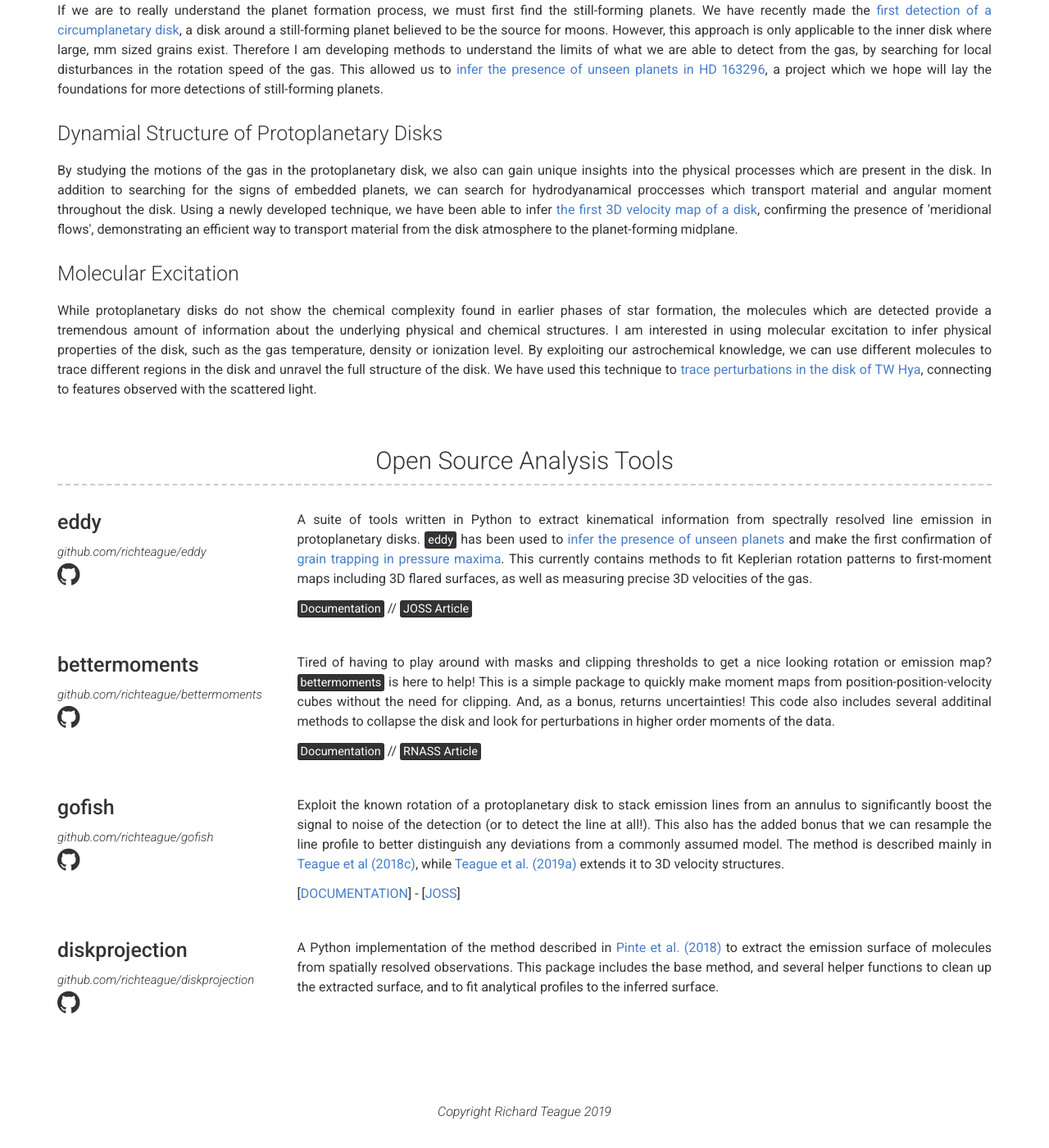
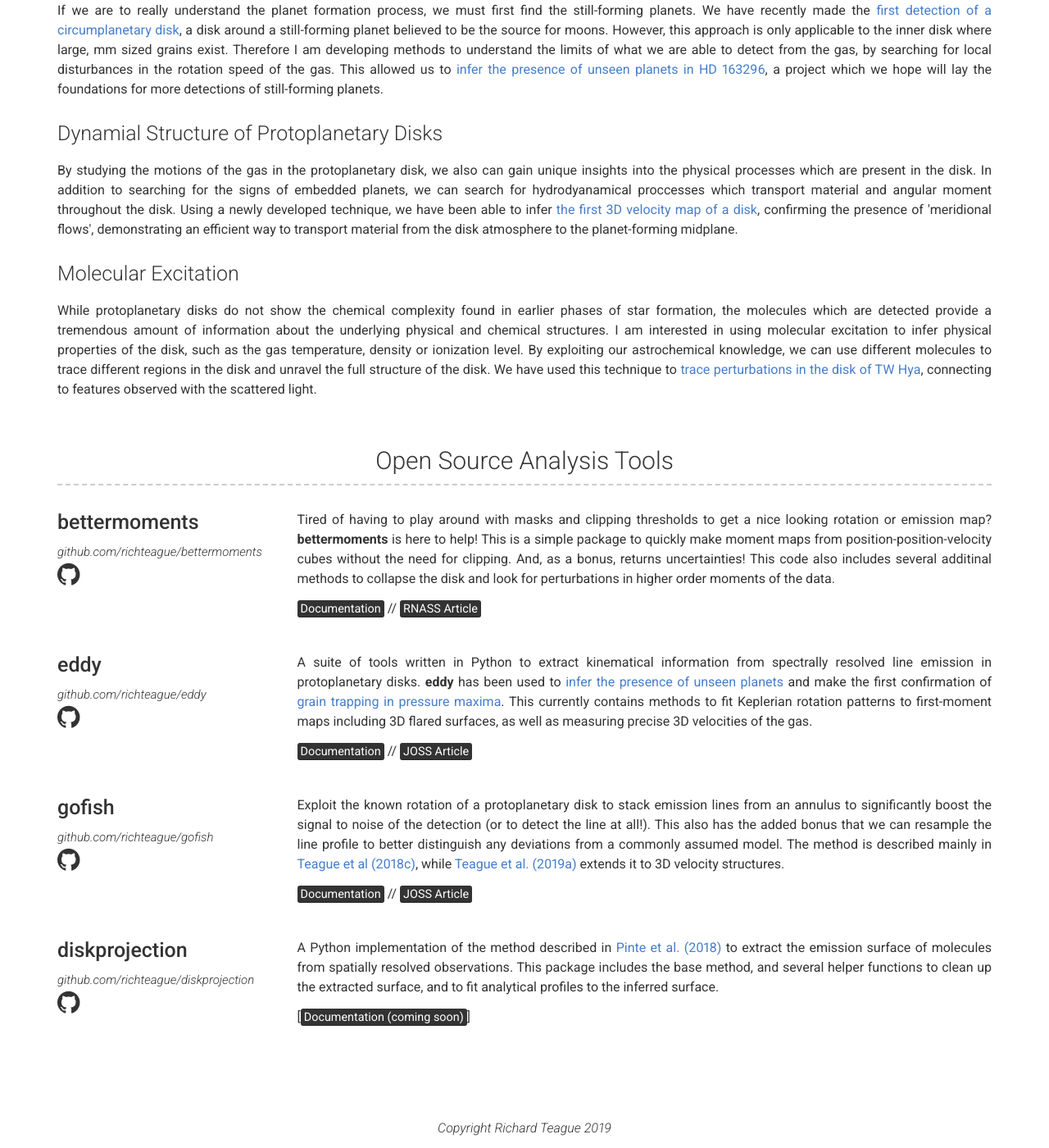
Before and after one commit to richteague/richteague.github.io, a Jekyll site: the page built from index.md, in a window 1280 px wide and 1400 px high, scrolled down 770 px. Shown: the whole window at 82% size. Built offline with Jekyll 4.4.1, drawn with Linux system fonts in a browser that asks for light colours.

Commit message:
Update projects.yml

```diff
--- a/_data/projects.yml
+++ b/_data/projects.yml
@@ -1,18 +1,18 @@
+- name: bettermoments
+  github: richteague/bettermoments
+  link: github.com/richteague/bettermoments
+  description: | # this will include new lines to allow paragraphs
+    Tired of having to play around with masks and clipping thresholds to get a nice looking rotation or emission map? **bettermoments** is here to help! This is a simple package to quickly make moment maps from position-position-velocity cubes without the need for clipping. And, as a bonus, returns uncertainties! This code also includes several additinal methods to collapse the disk and look for perturbations in higher order moments of the data.
+
+    [<mark>Documentation</mark>](https://bettermoments.readthedocs.io/en/latest/) // [<mark>RNASS Article</mark>](https://ui.adsabs.harvard.edu/abs/2018RNAAS...2..173T/abstract)
+
 - name: eddy
   link: github.com/richteague/eddy
   github: richteague/eddy
   description: | # this will include new lines to allow paragraphs
-    A suite of tools written in Python to extract kinematical information from spectrally resolved line emission in protoplanetary disks. <mark>eddy</mark> has been used to [infer the presence of unseen planets](https://public.nrao.edu/news/2018-alma-proto-trio/) and make the first confirmation of [grain trapping in pressure maxima](https://ui.adsabs.harvard.edu/#abs/2018ApJ...868..113T/abstract). This currently contains methods to fit Keplerian rotation patterns to first-moment maps including 3D flared surfaces, as well as measuring precise 3D velocities of the gas.
+    A suite of tools written in Python to extract kinematical information from spectrally resolved line emission in protoplanetary disks. **eddy** has been used to [infer the presence of unseen planets](https://public.nrao.edu/news/2018-alma-proto-trio/) and make the first confirmation of [grain trapping in pressure maxima](https://ui.adsabs.harvard.edu/#abs/2018ApJ...868..113T/abstract). This currently contains methods to fit Keplerian rotation patterns to first-moment maps including 3D flared surfaces, as well as measuring precise 3D velocities of the gas.
 
     [<mark>Documentation</mark>](https://eddy.readthedocs.io/en/latest/) // [<mark>JOSS Article</mark>](https://ui.adsabs.harvard.edu/abs/2019JOSS....4.1220T/abstract)
-
-- name: bettermoments
-  github: richteague/bettermoments
-  link: github.com/richteague/bettermoments
-  description: | # this will include new lines to allow paragraphs
-    Tired of having to play around with masks and clipping thresholds to get a nice looking rotation or emission map? <mark>bettermoments</mark> is here to help! This is a simple package to quickly make moment maps from position-position-velocity cubes without the need for clipping. And, as a bonus, returns uncertainties! This code also includes several additinal methods to collapse the disk and look for perturbations in higher order moments of the data.
-
-    [<mark>Documentation</mark>](https://bettermoments.readthedocs.io/en/latest/) // [<mark>RNASS Article</mark>](https://ui.adsabs.harvard.edu/abs/2018RNAAS...2..173T/abstract)
 
 - name: gofish
   github: richteague/gofish
@@ -20,10 +20,12 @@
   description: | # this will include new lines to allow paragraphs
     Exploit the known rotation of a protoplanetary disk to stack emission lines from an annulus to significantly boost the signal to noise of the detection (or to detect the line at all!). This also has the added bonus that we can resample the line profile to better distinguish any deviations from a commonly assumed model. The method is described mainly in [Teague et al (2018c)](https://ui.adsabs.harvard.edu/abs/2018ApJ...868..113T/abstract), while [Teague et al. (2019a)](https://ui.adsabs.harvard.edu/abs/2019Natur.574..378T/abstract) extends it to 3D velocity structures.
 
-    \[[DOCUMENTATION](https://fishing.readthedocs.io/en/latest/)\] - \[[JOSS](https://ui.adsabs.harvard.edu/abs/2019JOSS....4.1632T/abstract)\]
+    [<mark>Documentation</mark>](https://fishing.readthedocs.io/en/latest/) // [<mark>JOSS Article</mark>](https://ui.adsabs.harvard.edu/abs/2019JOSS....4.1632T/abstract)
 
 - name: diskprojection
   github: richteague/diskprojection
   link: github.com/richteague/diskprojection
   description: | # this will include new lines to allow paragraphs
     A Python implementation of the method described in [Pinte et al. (2018)](https://ui.adsabs.harvard.edu/abs/2018A%26A...609A..47P/abstract) to extract the emission surface of molecules from spatially resolved observations. This package includes the base method, and several helper functions to clean up the extracted surface, and to fit analytical profiles to the inferred surface.
+
+    [<mark>Documentation (coming soon)</mark>]
```
